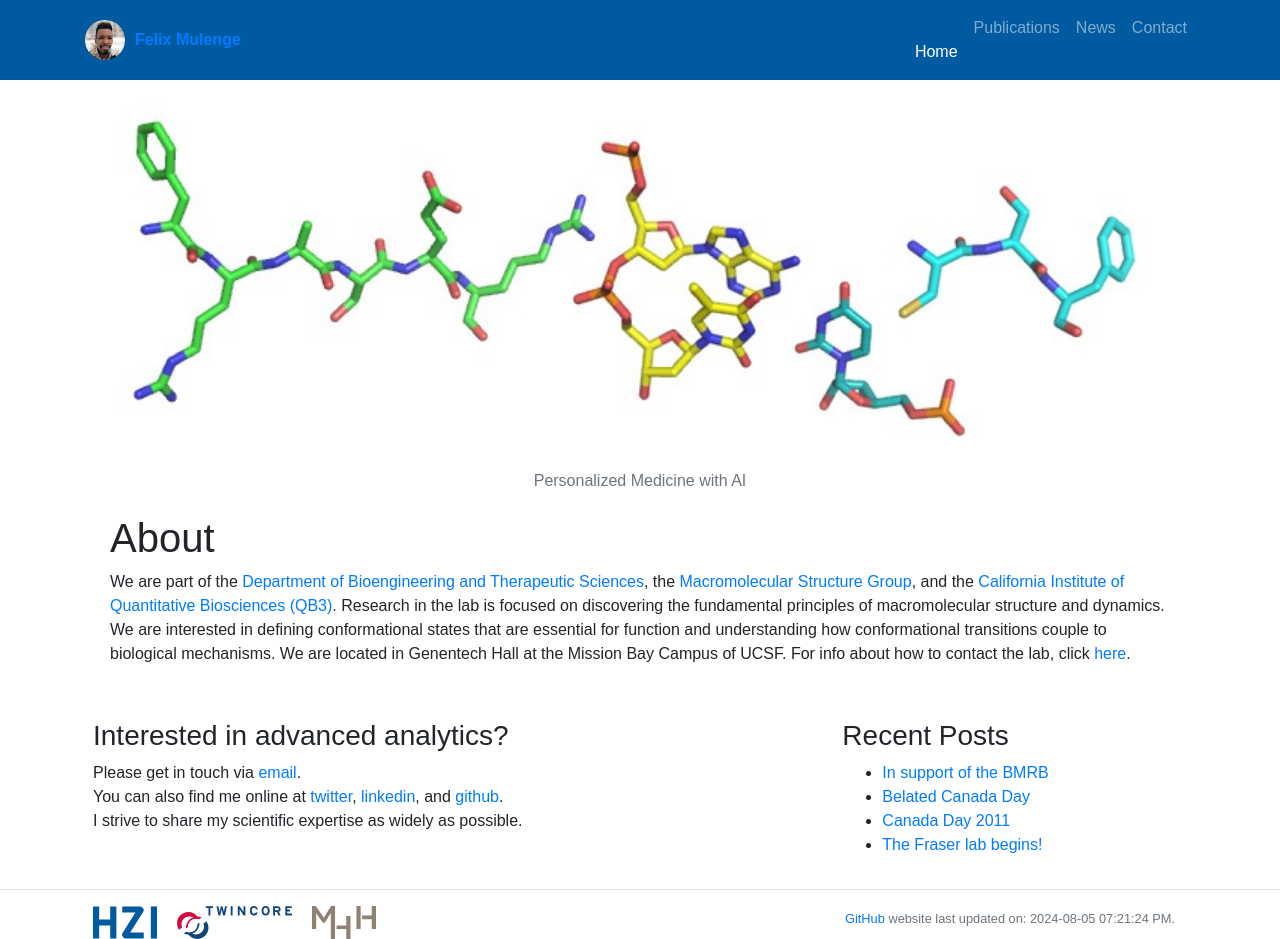
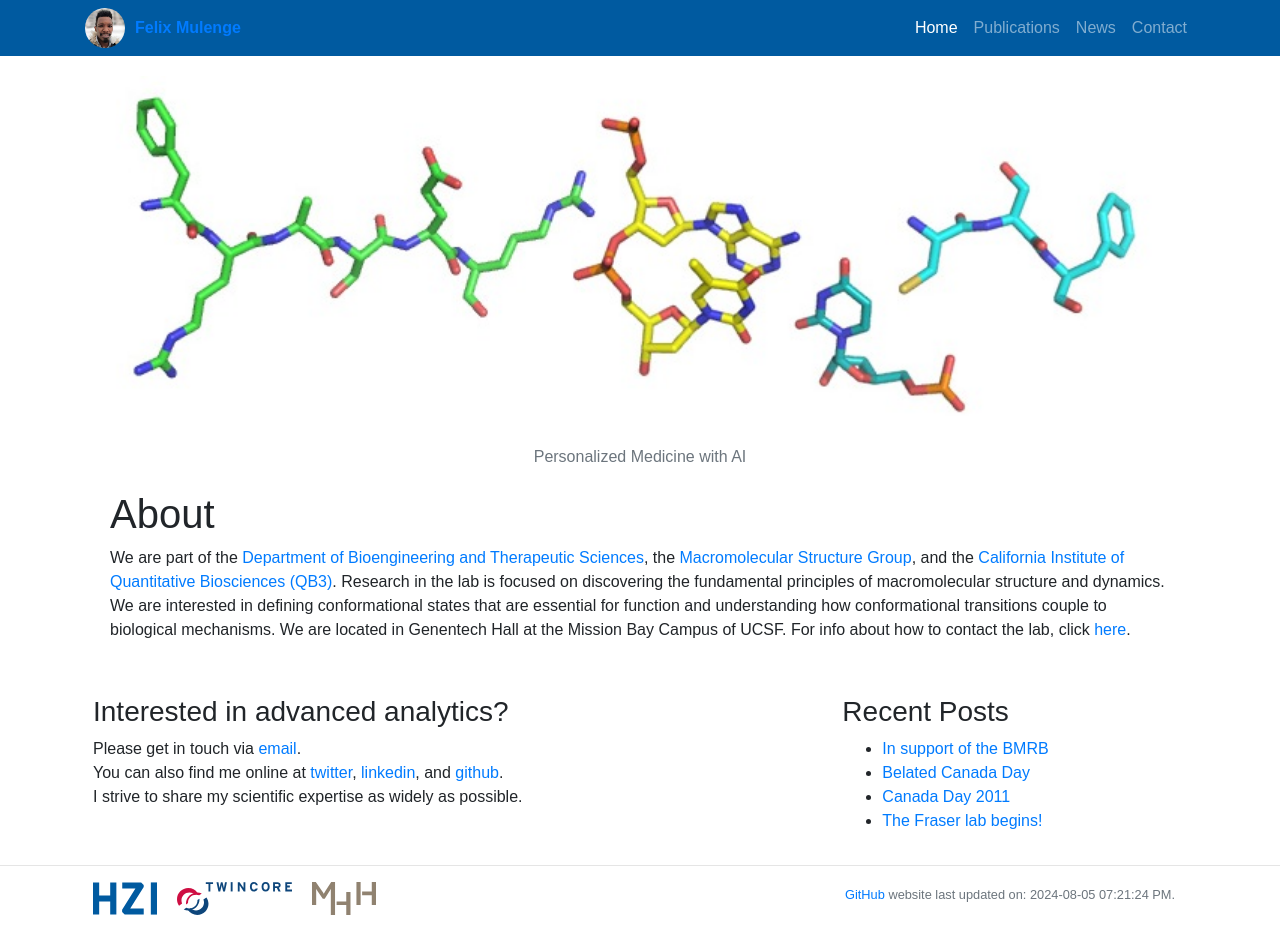
Before and after one commit to fmulenge/fmulenge.github.io, a Jekyll site: the page built from index.md, in a window 1280 px wide. Built offline with Jekyll 4.4.1, drawn with Linux system fonts in a browser that asks for light colours; after the commit the page ends 915 px from its top, so only the background shows below that.

Commit message:
Update header.html

```diff
--- a/_includes/header.html
+++ b/_includes/header.html
@@ -26,7 +26,6 @@
       <div class="container">
         <a href="#"><img class="avatar" src="/static/img/logo/host_logo.jpg" style="margin-right:10px" alt=""></a>
         <a class="navbar-brand-name" style="font-weight:bold" href="/">{{site.name}}</a>
-        <a class="navbar-brand">
         <button type="button" class="navbar-toggler" data-toggle="collapse" data-target="#navbarContent" aria-controls="navbarContent" aria-expanded="false" aria-label="Toggle navigation">
           <span class="navbar-toggler-icon"></span>
         </button>
```
